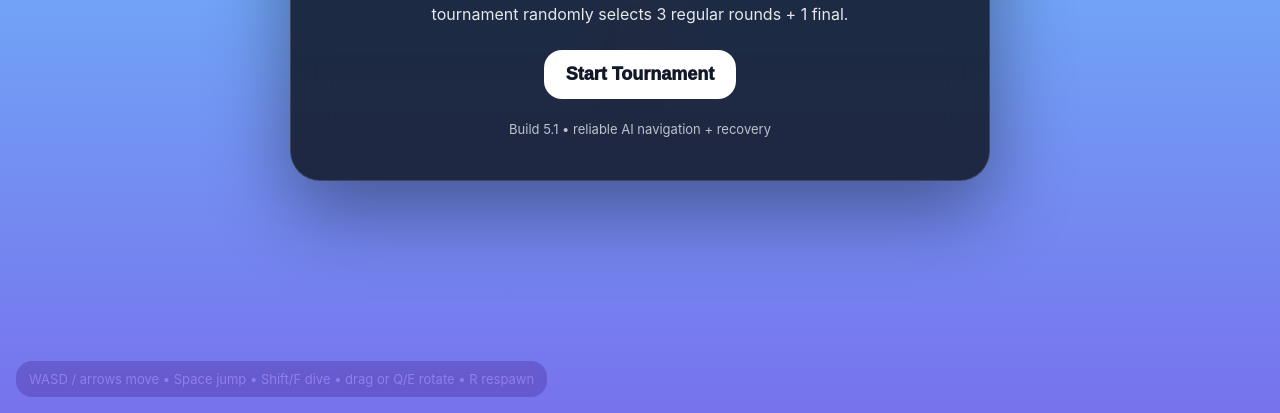
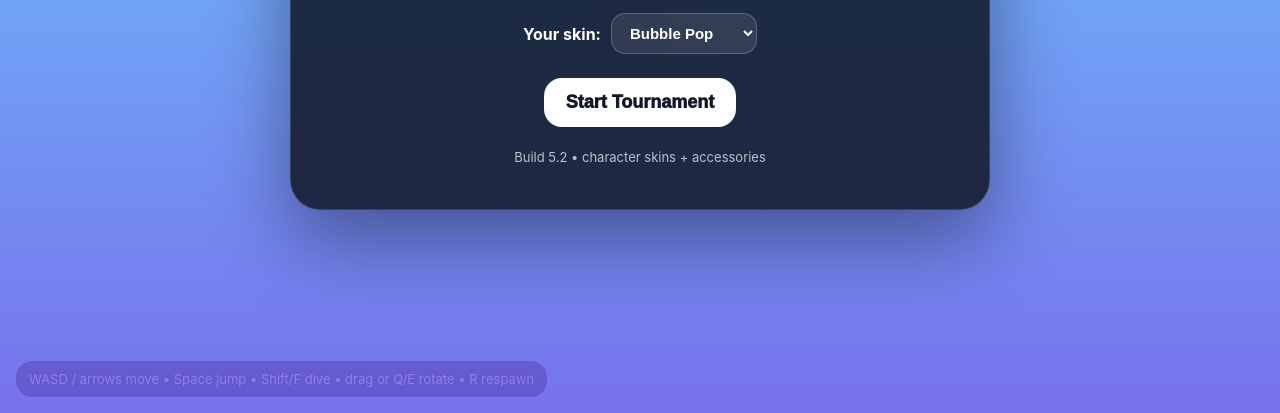
Before and after one commit to darraghh2010-jpg/sky-sprint-3d, a plain HTML site: page index.html in a window 1280 px wide. Shown: the part 387-800 px from the top of the page. Drawn offline with nearby package versions, Linux system fonts and the light colour scheme; animation ran at ten frames a second.

Commit message:
Build 5.2: add character skins and improved bean models

```diff
--- a/index.html
+++ b/index.html
@@ -18,7 +18,7 @@ canvas{display:block;width:100%;height:100%}
 .card{width:min(700px,94vw);background:#111827dc;color:#fff;border:1px solid #ffffff25;border-radius:30px;padding:28px;box-shadow:0 30px 80px #0006;text-align:center;backdrop-filter:blur(18px)}
 .card h1{font-size:clamp(38px,8vw,72px);margin:0 0 8px}.card h2{font-size:clamp(28px,6vw,50px);margin:0 0 10px}.card p{font-size:16px;line-height:1.5;color:#e5e7eb}
 .btn{border:0;border-radius:18px;padding:14px 22px;font-size:18px;font-weight:1000;background:#fff;color:#111827;cursor:pointer;margin:8px}
-.btn.alt{background:#ffffff24;color:white;border:1px solid #ffffff35}
+.btn.alt{background:#ffffff24;color:white;border:1px solid #ffffff35}.skinrow{display:flex;gap:10px;justify-content:center;align-items:center;flex-wrap:wrap;margin:16px 0}.skinrow select{background:#ffffff18;color:#fff;border:1px solid #ffffff35;border-radius:14px;padding:10px 14px;font-weight:900;font-size:15px}.skinrow option{color:#111827}
 #roundDots{display:flex;justify-content:center;gap:8px;margin:18px 0}.dot{width:13px;height:13px;border-radius:50%;background:#ffffff35}.dot.on{background:white}.dot.done{background:#6df56d}
 #mobile{position:fixed;inset:0;z-index:10;pointer-events:none;display:none}
 .dpad{position:absolute;left:18px;bottom:18px;width:156px;height:156px;pointer-events:auto}
@@ -90,6 +90,17 @@ let colliders=[],moving=[],spinners=[],checkpoints=[],hazards=[],finishZone=null
 let bots=[],finishOrder=[],playerPlace=null;
 const BOT_NAMES=['Dash','Nova','Pip','Turbo','Mochi','Ziggy','Bean','Rocket','Bubbles','Noodle','Pixel'];
 const BOT_COLORS=[0xff6b6b,0x6bc5ff,0xffd93d,0x9b5de5,0x50e3c2,0xff8fab,0xffffff,0xff9f1c,0x70d6ff,0xcaffbf,0xf15bb5];
+const SKINS=[
+ {name:'Bubble Pop',a:0xff4fa3,b:0x35d7ff,accent:0xffffff,pattern:'stripe',hat:'none'},
+ {name:'Star Spark',a:0x33246f,b:0x8257e5,accent:0xffd83d,pattern:'stars',hat:'antenna'},
+ {name:'Bumble Bean',a:0xffd83d,b:0x232323,accent:0xffffff,pattern:'bands',hat:'antenna'},
+ {name:'Mint Chip',a:0x50e3c2,b:0x173f4f,accent:0xffffff,pattern:'dots',hat:'none'},
+ {name:'Lava Pop',a:0xff554d,b:0xff9f1c,accent:0x341313,pattern:'flame',hat:'horns'},
+ {name:'Frost Bite',a:0x9cecff,b:0xffffff,accent:0x24346a,pattern:'ice',hat:'horns'},
+ {name:'Royal Jelly',a:0x8257e5,b:0xffd83d,accent:0xffffff,pattern:'split',hat:'crown'},
+ {name:'Neon Ninja',a:0x20203a,b:0x6df56d,accent:0xff4fa3,pattern:'slash',hat:'ears'}
+];
+let selectedSkin=0;
 const QUALIFY=[8,6,4,1],BOT_COUNT=[11,7,5,3];
 let levelIndex=0, tournamentStarted=false, started=false, finished=false, eliminated=false;
 let elapsed=0,last=performance.now(),checkpointIndex=0,cameraYaw=0,countdownToken=0;
@@ -98,10 +109,58 @@ let diving=false,diveTimer=0,diveCooldown=0;
 const HALF=.95,RADIUS=.52,GRAV=-25,SPEED=8.5,AIR=.58,JUMP=10.5,DIVE_SPEED=12.2;
 
 const player=new THREE.Group();
-const body=new THREE.Mesh(new THREE.CapsuleGeometry(.55,.75,7,14),mat(0xffefad)); body.position.y=.12; player.add(body);
-const head=new THREE.Mesh(new THREE.SphereGeometry(.49,20,16),mat(C.white)); head.position.y=.88; player.add(head);
-const face=new THREE.Mesh(new THREE.BoxGeometry(.52,.18,.06),mat(C.navy)); face.position.set(0,.9,.46); player.add(face);
 scene.add(player);
+
+function skinTexture(skin){
+  const cv=document.createElement('canvas');cv.width=cv.height=128;const x=cv.getContext('2d');
+  x.fillStyle=cssHex(skin.a);x.fillRect(0,0,128,128);
+  x.fillStyle=cssHex(skin.b);
+  if(skin.pattern==='stripe'){for(let i=-80;i<220;i+=38){x.save();x.translate(i,0);x.rotate(-.55);x.fillRect(0,-50,18,230);x.restore();}}
+  else if(skin.pattern==='bands'){for(let y=12;y<128;y+=34)x.fillRect(0,y,128,16);}
+  else if(skin.pattern==='dots'){for(let y=18;y<128;y+=32)for(let xx=18;xx<128;xx+=32){x.beginPath();x.arc(xx,y,8,0,Math.PI*2);x.fill();}}
+  else if(skin.pattern==='stars'){for(let i=0;i<18;i++){const px=(i*47)%128,py=(i*73)%128;x.beginPath();x.arc(px,py,3+(i%3),0,Math.PI*2);x.fill();}}
+  else if(skin.pattern==='flame'){for(let i=0;i<7;i++){x.beginPath();x.moveTo(i*22,128);x.quadraticCurveTo(i*22+11,58+(i%2)*22,i*22+22,128);x.fill();}}
+  else if(skin.pattern==='ice'){for(let i=0;i<7;i++){x.beginPath();x.moveTo(i*22,0);x.lineTo(i*22+11,32+(i%2)*16);x.lineTo(i*22+22,0);x.fill();}}
+  else if(skin.pattern==='split'){x.fillRect(64,0,64,128);}
+  else if(skin.pattern==='slash'){x.save();x.translate(18,-20);x.rotate(-.55);x.fillRect(0,0,25,190);x.restore();}
+  const tx=new THREE.CanvasTexture(cv);tx.wrapS=tx.wrapT=THREE.RepeatWrapping;return tx;
+}
+function buildCharacterModel(skinIndex=0){
+  const skin=SKINS[skinIndex%SKINS.length],g=new THREE.Group();
+  const tex=skinTexture(skin);
+  const bodyMat=new THREE.MeshStandardMaterial({map:tex,roughness:.58,metalness:.02});
+  const accentMat=mat(skin.accent),dark=mat(0x172033);
+  const body=new THREE.Mesh(new THREE.CapsuleGeometry(.58,.72,10,18),bodyMat);body.position.y=.12;body.scale.set(1.05,1,1);g.add(body);
+  // Belly badge
+  const belly=new THREE.Mesh(new THREE.SphereGeometry(.37,18,12,0,Math.PI*2,0,Math.PI/2),accentMat);belly.position.set(0,.05,.48);belly.scale.set(1,.9,.22);g.add(belly);
+  // Face plate + eyes
+  const facePlate=new THREE.Mesh(new THREE.SphereGeometry(.45,18,12,0,Math.PI*2,0,Math.PI/2),dark);facePlate.position.set(0,.77,.43);facePlate.scale.set(1,.66,.18);g.add(facePlate);
+  for(const ex of [-.15,.15]){const eye=new THREE.Mesh(new THREE.SphereGeometry(.055,10,8),mat(0xffffff));eye.position.set(ex,.82,.515);g.add(eye);}
+  // Arms and feet
+  for(const side of [-1,1]){
+    const arm=new THREE.Mesh(new THREE.CapsuleGeometry(.12,.42,5,8),bodyMat);arm.position.set(side*.66,.12,.02);arm.rotation.z=side*.38;arm.name=side<0?'armL':'armR';g.add(arm);
+    const foot=new THREE.Mesh(new THREE.SphereGeometry(.2,12,8),dark);foot.position.set(side*.28,-.82,.08);foot.scale.set(1.25,.6,1.5);foot.name=side<0?'footL':'footR';g.add(foot);
+  }
+  // Accessory
+  if(skin.hat==='antenna'){
+    const stem=new THREE.Mesh(new THREE.CylinderGeometry(.035,.045,.38,8),accentMat);stem.position.y=1.42;g.add(stem);
+    const orb=new THREE.Mesh(new THREE.SphereGeometry(.12,12,8),accentMat);orb.position.y=1.64;g.add(orb);
+  }else if(skin.hat==='horns'){
+    for(const side of [-1,1]){const h=new THREE.Mesh(new THREE.ConeGeometry(.12,.42,10),accentMat);h.position.set(side*.3,1.35,0);h.rotation.z=side*.28;g.add(h);}
+  }else if(skin.hat==='crown'){
+    const crown=new THREE.Mesh(new THREE.CylinderGeometry(.28,.38,.3,5,1,false),mat(0xffd83d));crown.position.y=1.42;g.add(crown);
+  }else if(skin.hat==='ears'){
+    for(const side of [-1,1]){const e=new THREE.Mesh(new THREE.ConeGeometry(.16,.38,8),accentMat);e.position.set(side*.3,1.38,0);g.add(e);}
+  }
+  g.userData.skinIndex=skinIndex;return g;
+}
+function applyPlayerSkin(){
+  while(player.children.length)player.remove(player.children[0]);
+  const model=buildCharacterModel(selectedSkin);
+  while(model.children.length)player.add(model.children[0]);
+  player.userData.skinIndex=selectedSkin;
+}
+applyPlayerSkin();
 
 const roundLabel=document.getElementById('roundLabel');
 const timer=document.getElementById('timer');
@@ -277,14 +336,9 @@ function chooseTournament(){
   tournamentLevels=[races[0],mixed.find(x=>x!==races[0]),mixed.find(x=>x!==races[0]&&x!==mixed[0])||races[1],pick(FINAL_MAPS)];
 }
 
-function createBotModel(color){
-  const g=new THREE.Group();
-  const b=new THREE.Mesh(new THREE.CapsuleGeometry(.5,.68,6,12),mat(color));b.position.y=.1;g.add(b);
-  const h=new THREE.Mesh(new THREE.SphereGeometry(.44,16,12),mat(C.white));h.position.y=.82;g.add(h);
-  const visor=new THREE.Mesh(new THREE.BoxGeometry(.46,.15,.05),mat(C.navy));visor.position.set(0,.84,.42);g.add(visor);
-  return g;
+function createBotModel(skinIndex){
+  return buildCharacterModel(skinIndex);
 }
-
 
 function botLanding(bot,oldY,newY){
   const old=oldY-HALF,nw=newY-HALF;let best=null;
@@ -302,7 +356,7 @@ function spawnBots(){
   bots=[];finishOrder=[];playerPlace=null;
   const count=BOT_COUNT[levelIndex];
   for(let i=0;i<count;i++){
-    const group=createBotModel(BOT_COLORS[i%BOT_COLORS.length]);
+    const botSkin=(selectedSkin+1+i+Math.floor(Math.random()*(SKINS.length-1)))%SKINS.length;const group=createBotModel(botSkin);
     const angle=(i/count)*Math.PI*2;
     let pos;
     if(currentInfo.mode==='survival')pos=new THREE.Vector3(Math.cos(angle)*7,1.05,Math.sin(angle)*7);
@@ -456,8 +510,8 @@ function dots(){
 
 function showMenu(){
   overlay.style.display='flex';
-  card.innerHTML='<h1>☁️ SkySprint 3D</h1><p>20 original party-show maps: races, knockout rounds and 4 different finals. Each tournament randomly selects 3 regular rounds + 1 final.</p><button class="btn" id="startBtn">Start Tournament</button><p style="font-size:13px;opacity:.8">Build 5.1 • reliable AI navigation + recovery</p>';
-  document.getElementById('startBtn').onclick=()=>{levelIndex=0;tournamentStarted=true;chooseTournament();loadLevel();};
+  card.innerHTML='<h1>☁️ SkySprint 3D</h1><p>20 original party-show maps: races, knockout rounds and 4 different finals. Each tournament randomly selects 3 regular rounds + 1 final.</p><div class="skinrow"><b>Your skin:</b><select id="skinSelect">'+SKINS.map((x,i)=>'<option value="'+i+'" '+(i===selectedSkin?'selected':'')+'>'+x.name+'</option>').join('')+'</select></div><button class="btn" id="startBtn">Start Tournament</button><p style="font-size:13px;opacity:.8">Build 5.2 • character skins + accessories</p>';
+  document.getElementById('skinSelect').onchange=e=>{selectedSkin=Number(e.target.value);applyPlayerSkin();};document.getElementById('startBtn').onclick=()=>{levelIndex=0;tournamentStarted=true;chooseTournament();loadLevel();};
 }
 
 function showRoundIntro(info){
@@ -673,6 +727,11 @@ function update(dt,time){
     centerTitle.textContent=qualified?(currentInfo.final?'CROWN!':'QUALIFIED!'):'ELIMINATED';
     setTimeout(()=>qualified?showQualified(currentInfo):showEliminated(currentInfo),850);
   }
+  const moveMag=Math.min(1,Math.hypot(velocity.x,velocity.z)/SPEED);
+  const phase=performance.now()*.012;
+  const aL=player.getObjectByName('armL'),aR=player.getObjectByName('armR'),fL=player.getObjectByName('footL'),fR=player.getObjectByName('footR');
+  if(aL&&aR){aL.rotation.x=Math.sin(phase)*.45*moveMag;aR.rotation.x=-Math.sin(phase)*.45*moveMag;}
+  if(fL&&fR){fL.position.z=.08+Math.sin(phase)*.08*moveMag;fR.position.z=.08-Math.sin(phase)*.08*moveMag;}
   cam(dt);
 }
 
```
